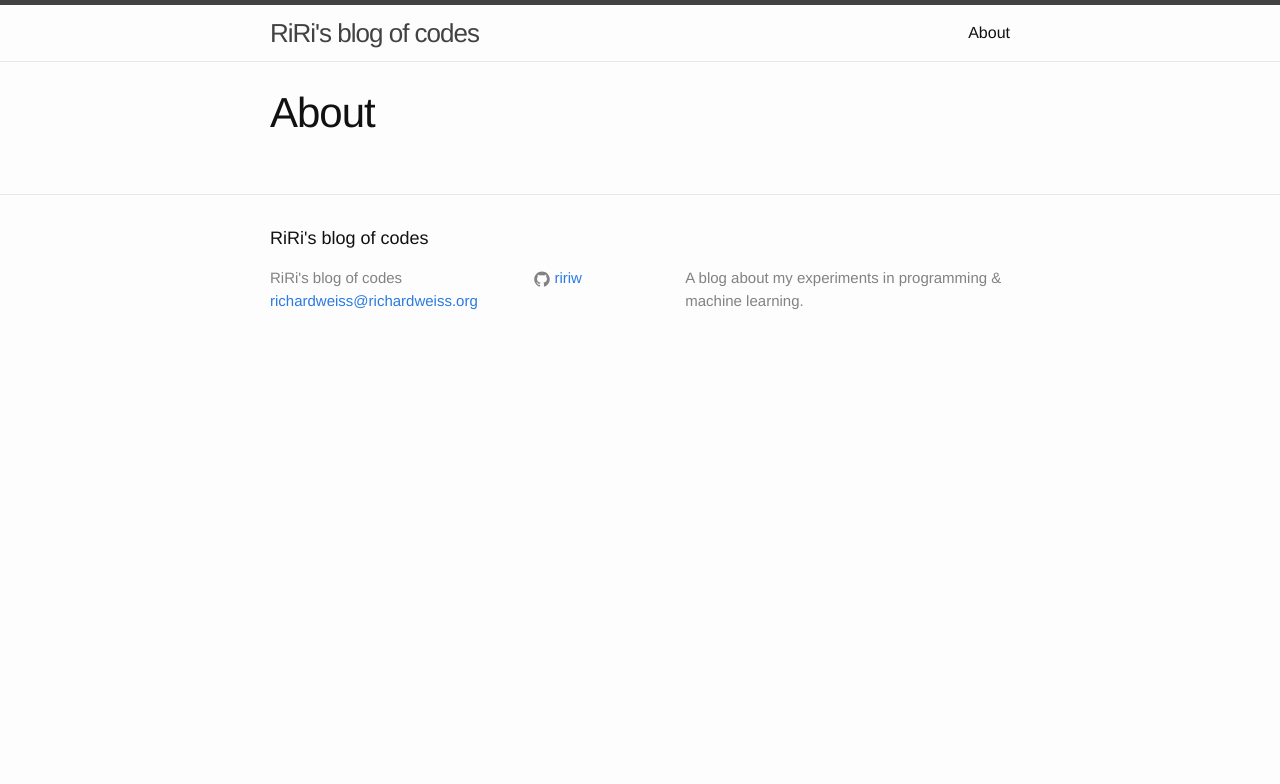
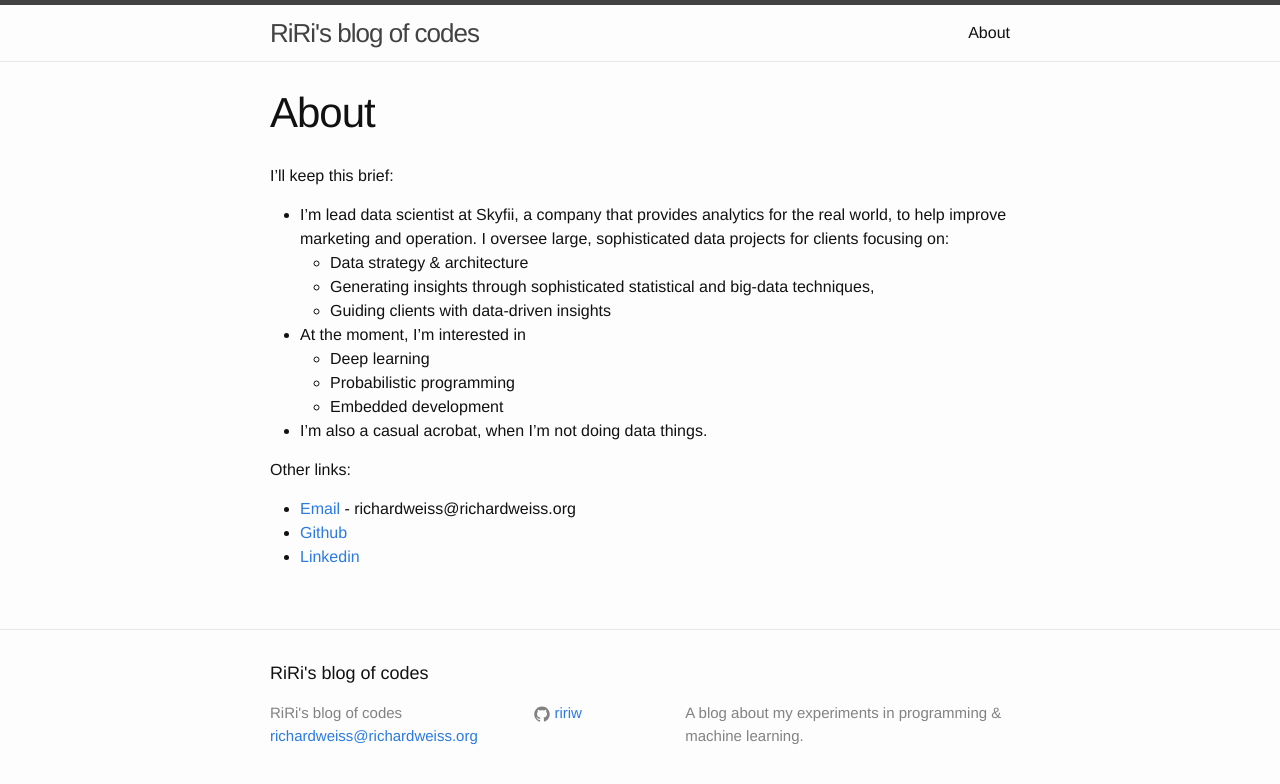
Before and after one commit to ririw/ririw.github.io, a Jekyll site: the page built from about.md, in a window 1280 px wide. Shown: the top 784 px of the page. Built offline with Jekyll 4.4.1, drawn with Linux system fonts in a browser that asks for light colours.

Commit message:
About page

```diff
--- a/about.md
+++ b/about.md
@@ -3,3 +3,20 @@ layout: page
 title: About
 permalink: /about/
 ---
+
+I'll keep this brief:
+
+* I'm lead data scientist at Skyfii, a company that provides analytics for the real world, to help improve marketing and operation. I oversee large, sophisticated data projects for clients focusing on:
+  * Data strategy & architecture
+  * Generating insights through sophisticated statistical and big-data techniques,
+  * Guiding clients with data-driven insights
+* At the moment, I'm interested in
+  * Deep learning
+  * Probabilistic programming
+  * Embedded development
+* I'm also a casual acrobat, when I'm not doing data things.
+
+Other links:
+ * [Email](mailto:richardweiss@richardweiss.org) - richardweiss@richardweiss.org
+ * [Github](https://github.com/ririw)
+ * [Linkedin](https://www.linkedin.com/in/richard-weiss-94385122/)
```
